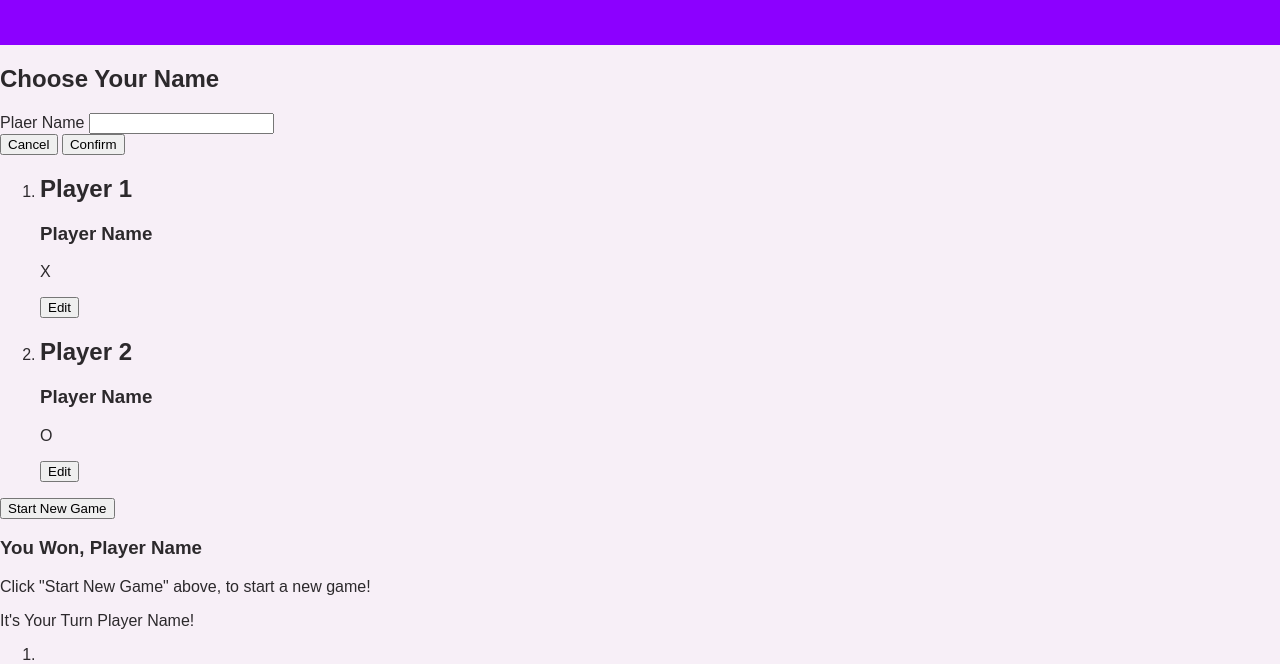
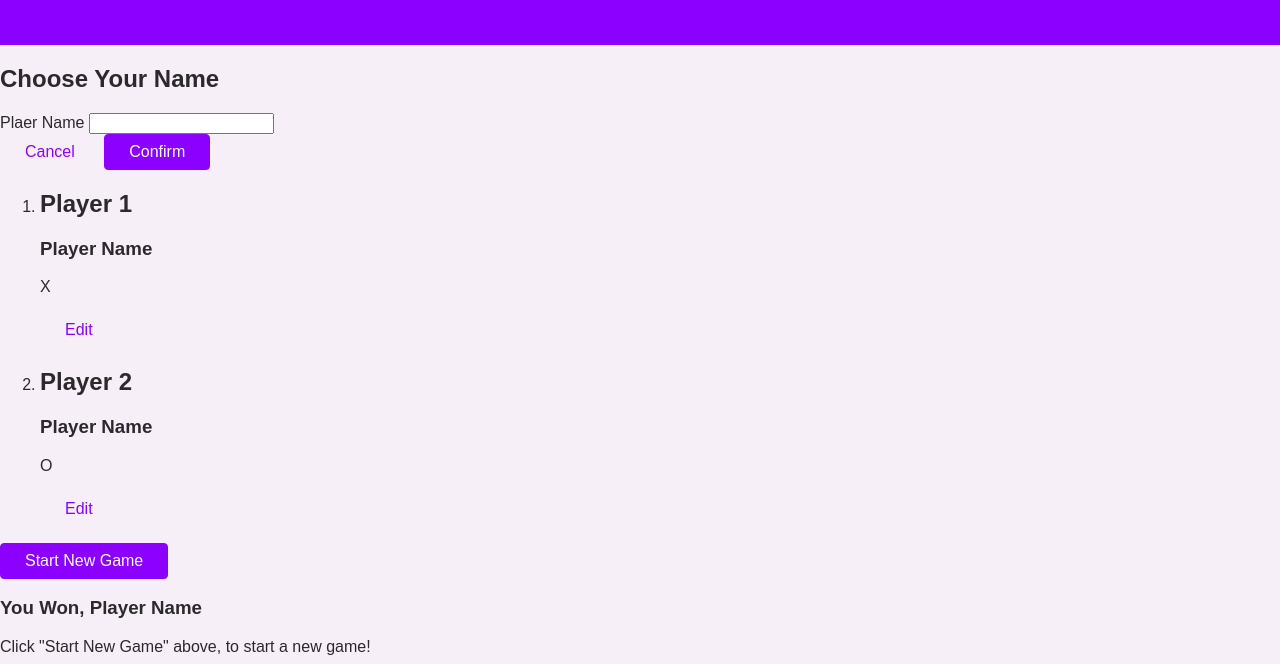
Before and after one commit to Rabia-Rajput/tic-tac-toe, a plain HTML site: page index.html in a window 1280 px wide. Shown: the part 133-797 px from the top of the page. Drawn offline with Linux system fonts and the light colour scheme.

Commit message:
added classes to button

```diff
--- a/index.html
+++ b/index.html
@@ -24,8 +24,8 @@
                 <input type="text" name="username" id="playername"/>
             </div>
             <div>
-                <button type="button">Cancel</button>
-                <button type="submit"> Confirm</button>
+                <button type="button" class="btn btn-alt">Cancel</button>
+                <button type="submit" class="btn"> Confirm</button>
             </div>
         </form>
       </aside>
@@ -37,7 +37,7 @@
                     <h2>Player 1 </h2>
                     <h3>Player Name</h3>
                     <p>X</p>
-                    <button>Edit</button>
+                    <button class="btn btn-alt">Edit</button>
                 </article>
                 </li>
                 <li>
@@ -45,10 +45,10 @@
                         <h2>Player 2 </h2>
                         <h3>Player Name</h3>
                         <p>O</p>
-                        <button>Edit</button>
+                        <button class="btn btn-alt">Edit</button>
                 </li>
              </ol>
-             <button> Start New Game</button>
+             <button class="btn"> Start New Game</button>
             </section>
             <section id="active-game">
                 <article>
--- a/styles/styles.css
+++ b/styles/styles.css
@@ -11,3 +11,28 @@ body{
     padding: 2rem 5%;
     text-align: center;
 }
+.btn{
+    font: inherit;
+    padding: 0.5rem 1.5rem;
+    background-color: rgb(140, 0, 255) ;
+    border: 1px solid rgb(140, 0, 255);
+    color: white;
+    border-radius: 4px;
+    cursor: pointer;
+
+}
+.btn-alt{
+    background-color: transparent;
+    border-color: transparent;
+    color: rgb(140, 0, 255);
+
+}
+.btn:hover{
+background-color: rgb(79, 10, 190);
+border-color: rgb(79, 10, 190);
+
+}
+.btn-alt:hover{
+
+    background-color: rgb(245, 232, 255);
+}
```
